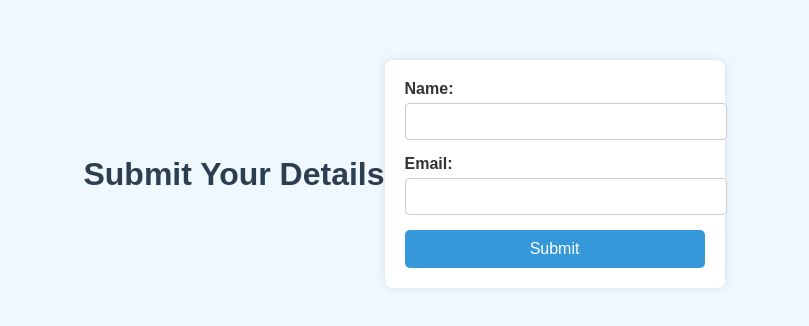
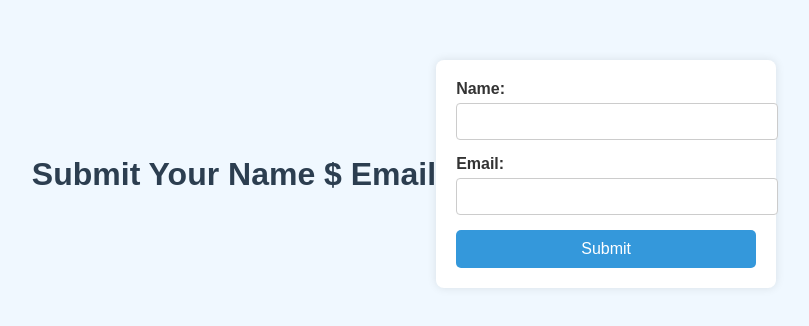
Before and after one commit to vishnu-madle/BBOS-POC, a website: page src/index.html in a window 1280 px wide. Shown: the part 226-552 px from the top of the page, without its empty margins (236-1045 px from the left). Drawn offline with Linux system fonts and the light colour scheme.

Commit message:
Update index.html

```diff
--- a/src/index.html
+++ b/src/index.html
@@ -80,7 +80,7 @@
     </style>
 </head>
 <body>
-    <h1>Submit Your Details</h1>
+    <h1>Submit Your  Name $ Email</h1>
     <form id="detailsForm">
         <label for="name">Name:</label>
         <input type="text" id="name" name="name" required>
```
